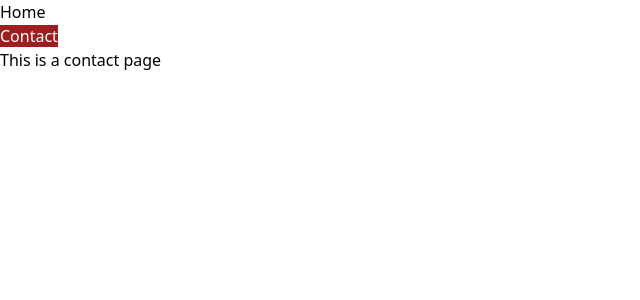
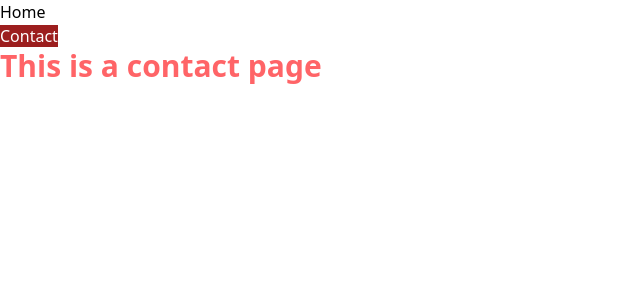
Before and after one commit to Dipendragiri2001/CoursePro, a React (Vite) app in the folder app/coursepro/: page /contact in a window 1280 px wide. Shown: the top 300 px of the page, without its empty margins (0-640 px from the left). Built offline with nearby package versions, Linux system fonts and the light colour scheme.

Commit message:
tailwind classes test

```diff
--- a/app/coursepro/src/pages/ContactPage.tsx
+++ b/app/coursepro/src/pages/ContactPage.tsx
@@ -1,6 +1,8 @@
 function ContactPage() {
     return ( <>
-    <h1>This is a contact page</h1>
+    <h1 className="text-3xl font-bold text-red-400">
+        This is a contact page
+    </h1>
     </> );
 }
 
--- a/app/coursepro/src/pages/HomePage.tsx
+++ b/app/coursepro/src/pages/HomePage.tsx
@@ -1,6 +1,8 @@
 function HomePage() {
     return ( <>
-    <h1>This is a home page</h1>
+    <h1 className="text-3xl font-bold text-red-400">
+    This is a home page
+  </h1>
     </> );
 }
 
```
